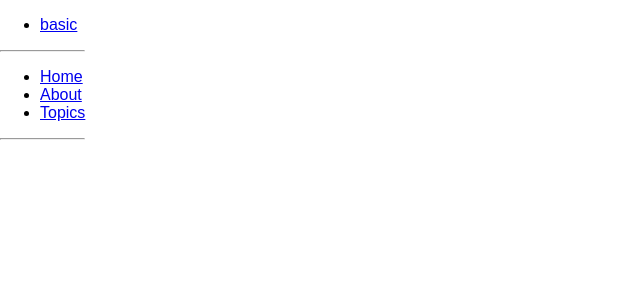
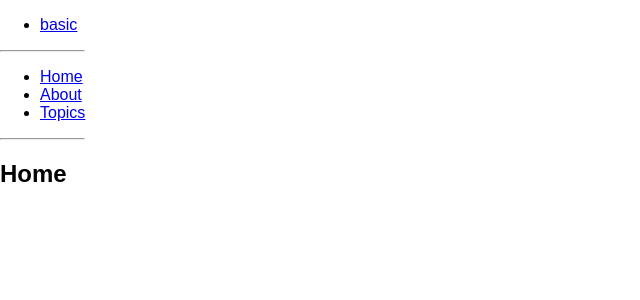
Before and after one commit to zzy1661/react-router4-demo, a React (Create React App) app: page /basic in a window 1280 px wide. Shown: the top 300 px of the page, without its empty margins (0-640 px from the left). Built offline with nearby package versions, Linux system fonts and the light colour scheme.

Commit message:
modify basic路由路径

```diff
--- a/src/examples/Basic/About.js
+++ b/src/examples/Basic/About.js
@@ -1,4 +1,4 @@
-import React, {Component} from "react";
+import React from "react";
 const About = () => (
   <div>
     <h2>About</h2>
--- a/src/examples/Basic/Home.js
+++ b/src/examples/Basic/Home.js
@@ -1,4 +1,4 @@
-import React, {Component} from 'react';
+import React from 'react';
 const Home = () => (
   <div>
     <h2>Home</h2>
--- a/src/examples/Basic/Topics.js
+++ b/src/examples/Basic/Topics.js
@@ -1,5 +1,5 @@
 import React, {Component} from "react";
-import { BrowserRouter as Router, Route, Link } from "react-router-dom";
+import {  Route, Link } from "react-router-dom";
 import Topic from './Topic';
 class Topics extends Component {
 	render() {
--- a/src/examples/Basic/index.js
+++ b/src/examples/Basic/index.js
@@ -10,21 +10,21 @@ class BasicExample extends Component{
 			    <div>
 			      <ul>
 			        <li>
-			          <Link to="/">Home</Link>
+			          <Link to={`${this.props.match.url}`}>Home</Link>
 			        </li>
 			        <li>
-			          <Link to="/about">About</Link>
+			          <Link to={`${this.props.match.url}/about`}>About</Link>
 			        </li>
 			        <li>
-			          <Link to="/topics">Topics</Link>
+			          <Link to={`${this.props.match.url}/topics`}>Topics</Link>
 			        </li>
 			      </ul>
 
 			      <hr />
 
-			      <Route exact path="/" component={Home} />
-			      <Route path="/about" component={About} />
-			      <Route path="/topics" component={Topics} />
+			      <Route exact path={`${this.props.match.url}`} component={Home} />
+			      <Route path={`${this.props.match.url}/about`} component={About} />
+			      <Route path={`${this.props.match.url}/topics`} component={Topics} />
 			    </div>
 			  </Router>
 		)
```
